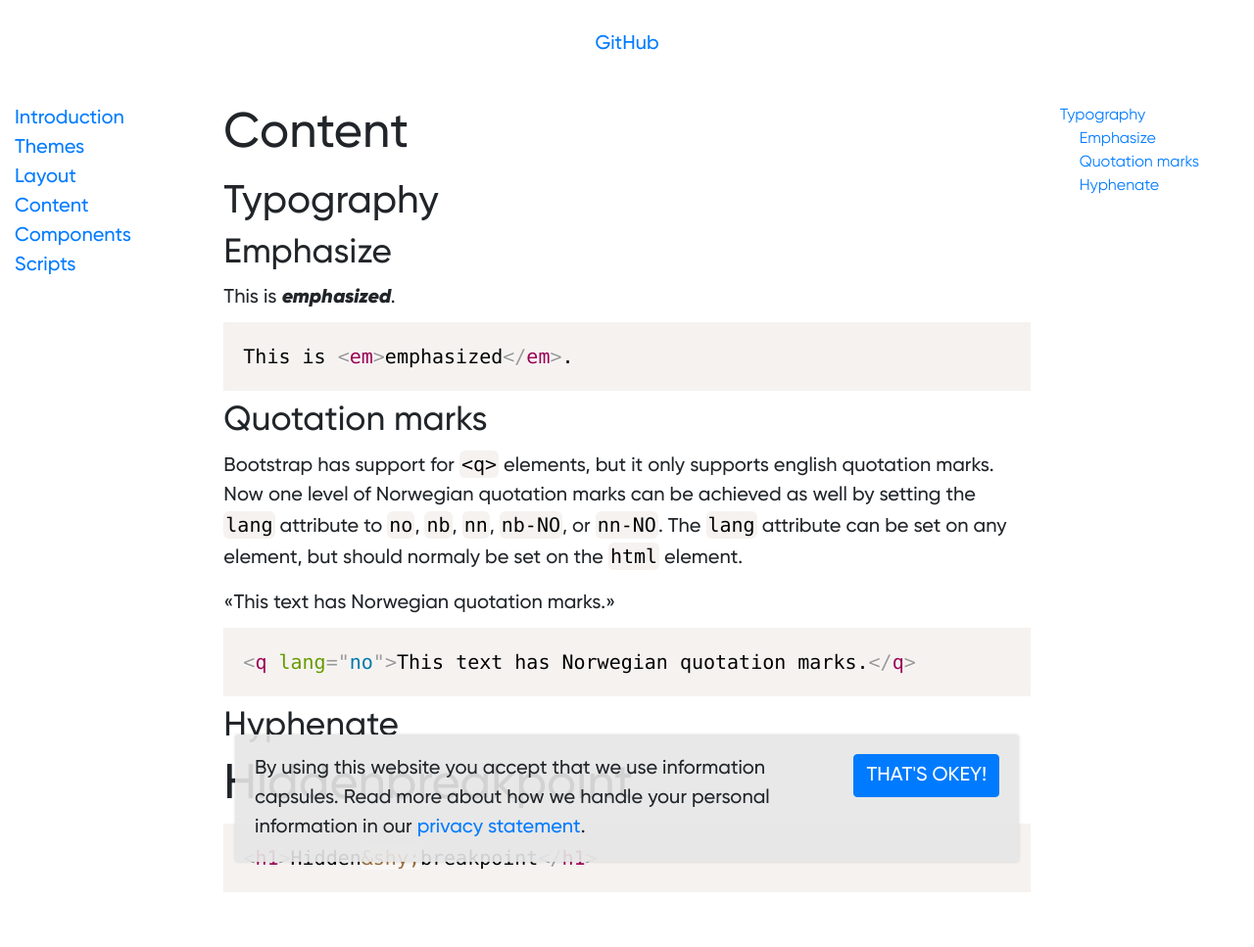
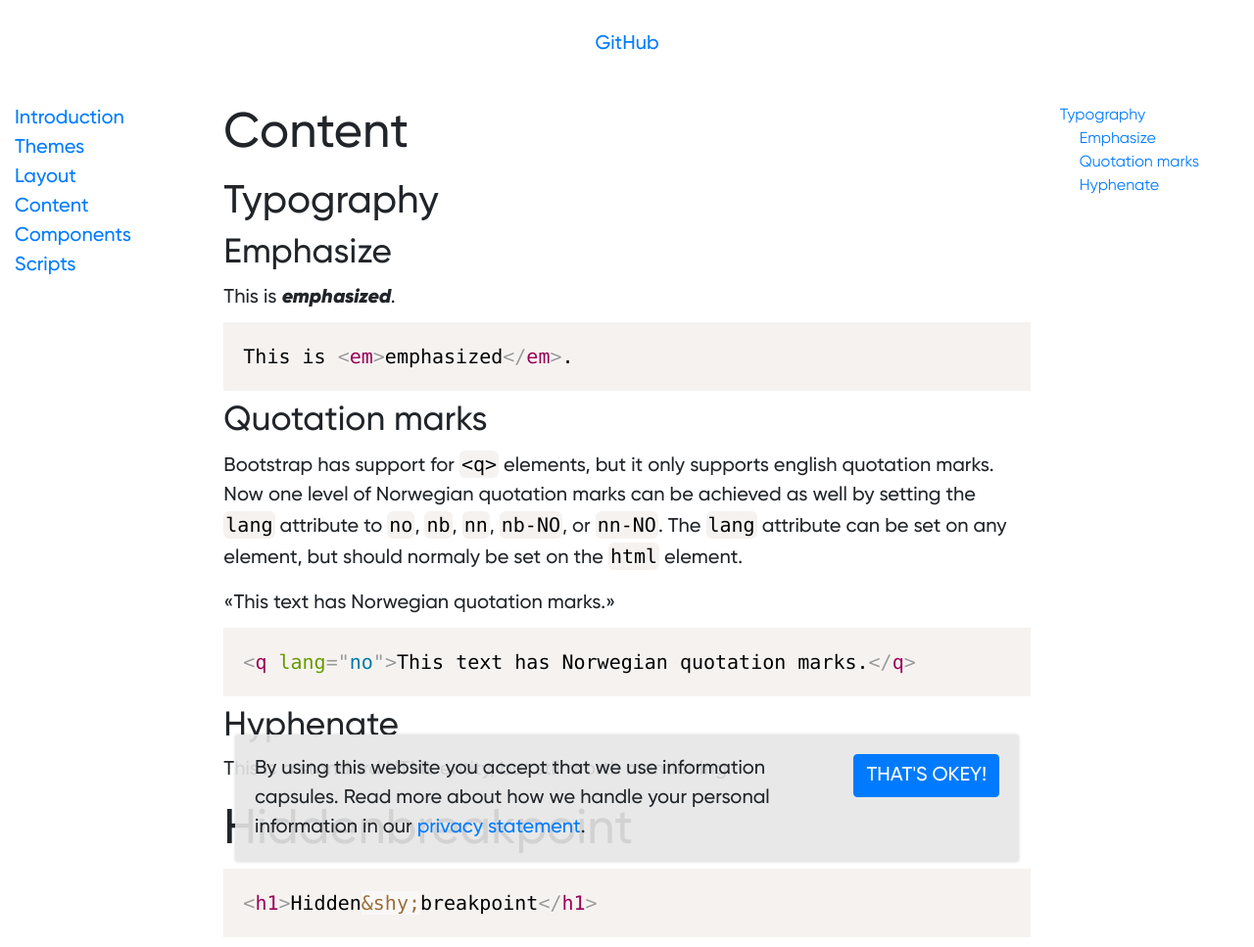
Before and after one commit to vecora/ds-vecora, a Jekyll site: the page built from docs/content.md, in a window 1280 px wide. Shown: the whole page at 98% size. Built offline with Jekyll 4.4.1, drawn with Linux system fonts in a browser that asks for light colours; some web fonts are replaced; before the commit the page ends 921 px from its top, so only the background shows below that.

Commit message:
Clarification

```diff
--- a/docs/content.md
+++ b/docs/content.md
@@ -24,6 +24,8 @@
 
 ### Hyphenate
 
+This is a standard HTML entity, but still worth mentioning.
+
 {% capture example %}
 <h1>Hidden&shy;breakpoint</h1>
 {% endcapture %}
```
